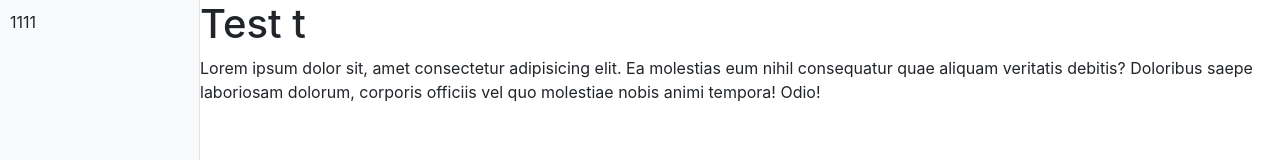
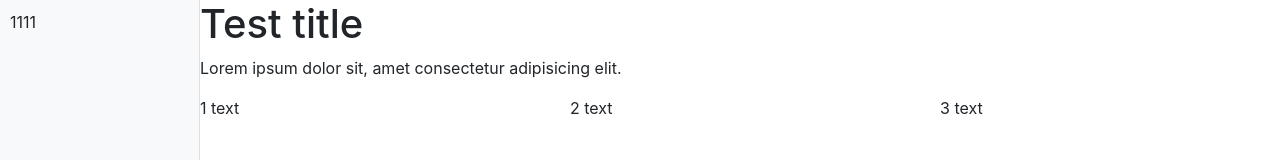
Before and after one commit to Sekir0/Site-ConstructorOn-NativeJS, a website built with webpack: page src/index.html in a window 1280 px wide. Shown: the top 160 px of the page. Built offline with nearby package versions, Linux system fonts and the light colour scheme.

Commit message:
created model on js

```diff
--- a/src/index.html
+++ b/src/index.html
@@ -12,16 +12,7 @@
             1111
         </div>
         <div id="site" class="content">
-            <div class="row">
-                <div class="col-sm">
-                    <h1>Test t</h1>
-                </div>
-            </div>
-            <div class="row">
-                <div class="col-sm">
-                    <p>Lorem ipsum dolor sit, amet consectetur adipisicing elit. Ea molestias eum nihil consequatur quae aliquam veritatis debitis? Doloribus saepe laboriosam dolorum, corporis officiis vel quo molestiae nobis animi tempora! Odio!</p>
-                </div>
-            </div>
+
         </div>
     </div>
 </body>
--- a/src/index.js
+++ b/src/index.js
@@ -1,4 +1,46 @@
-import './module'
+import {model} from './model'
 import './styles/main.css'
 
-console.log('I am index.js')
+model.forEach(block => {
+    let html
+    if(block.type === 'title'){
+        html = title(block)
+    }
+    else if(block.type === 'text'){
+        html = text(block)
+    }
+    else if(block.type === 'textColumns'){
+        html = textColumns(block)
+    }
+
+    document.querySelector('#site').insertAdjacentHTML('beforeend', html)
+})
+
+function title(block){
+    return `
+        <div class="row">
+            <div class="col-sm">
+                <h1>${block.value}</h1>
+            </div>
+        </div>
+    `
+}
+
+function text(block){
+    return `
+    <div class="row">
+        <div class="col-sm">
+            <p>${block.value}</p>
+        </div>
+    </div>
+    `
+}
+
+function textColumns(block){
+    const html = block.value.map(item => `<div class="col-sm"> ${item} </div>`)
+    return `
+    <div class="row">
+        ${html.join('')}
+    </div>
+    `
+}
--- /dev/null
+++ b/src/model.js
@@ -0,0 +1,16 @@
+export const model = [
+    {
+        type: 'title', value: 'Test title', options: {}
+    },
+    {
+        type: 'text', value: 'Lorem ipsum dolor sit, amet consectetur adipisicing elit.', options: {}
+    },
+    {
+        type: 'textColumns', value: [
+            '1 text',
+            '2 text',
+            '3 text'
+        ],
+        options: {}
+    },
+]
--- a/src/module.js
+++ /dev/null
@@ -1 +0,0 @@
-console.log('I am module.js')
```
